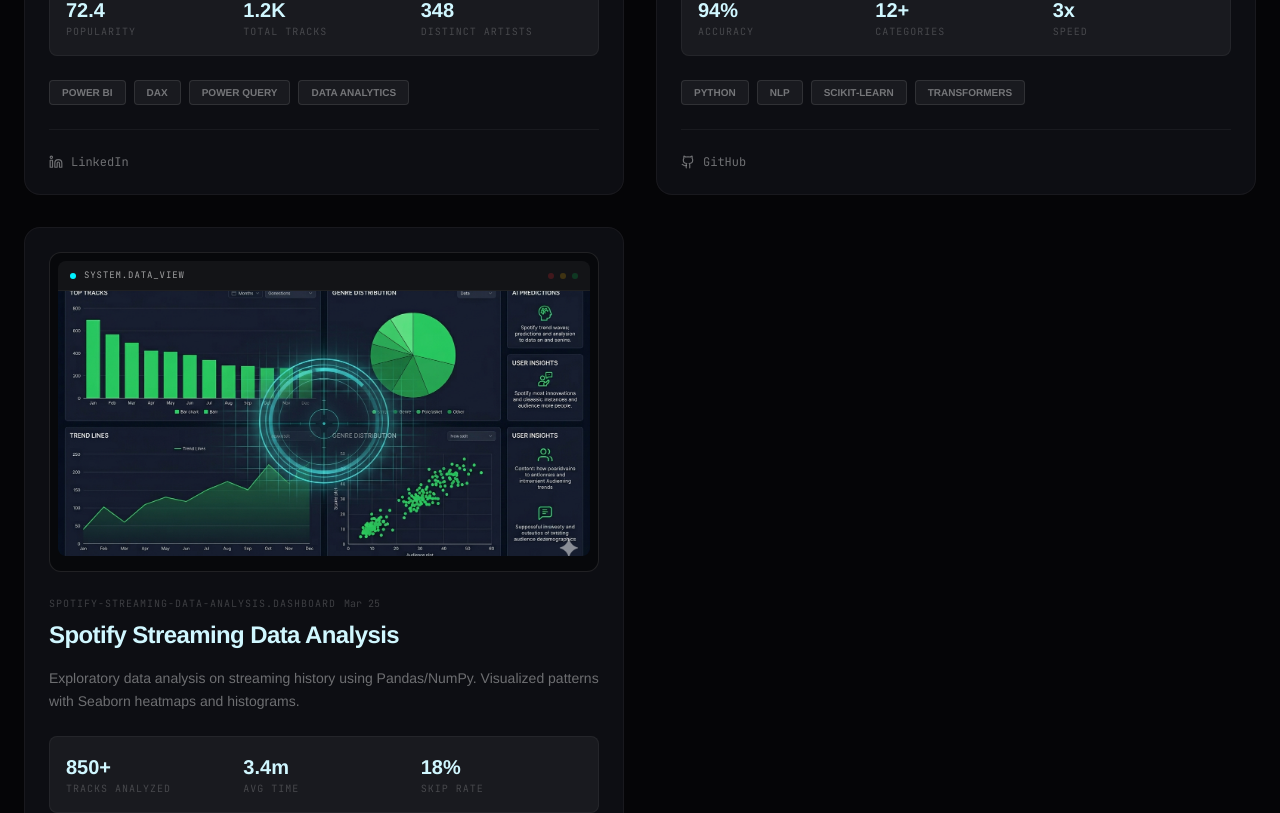
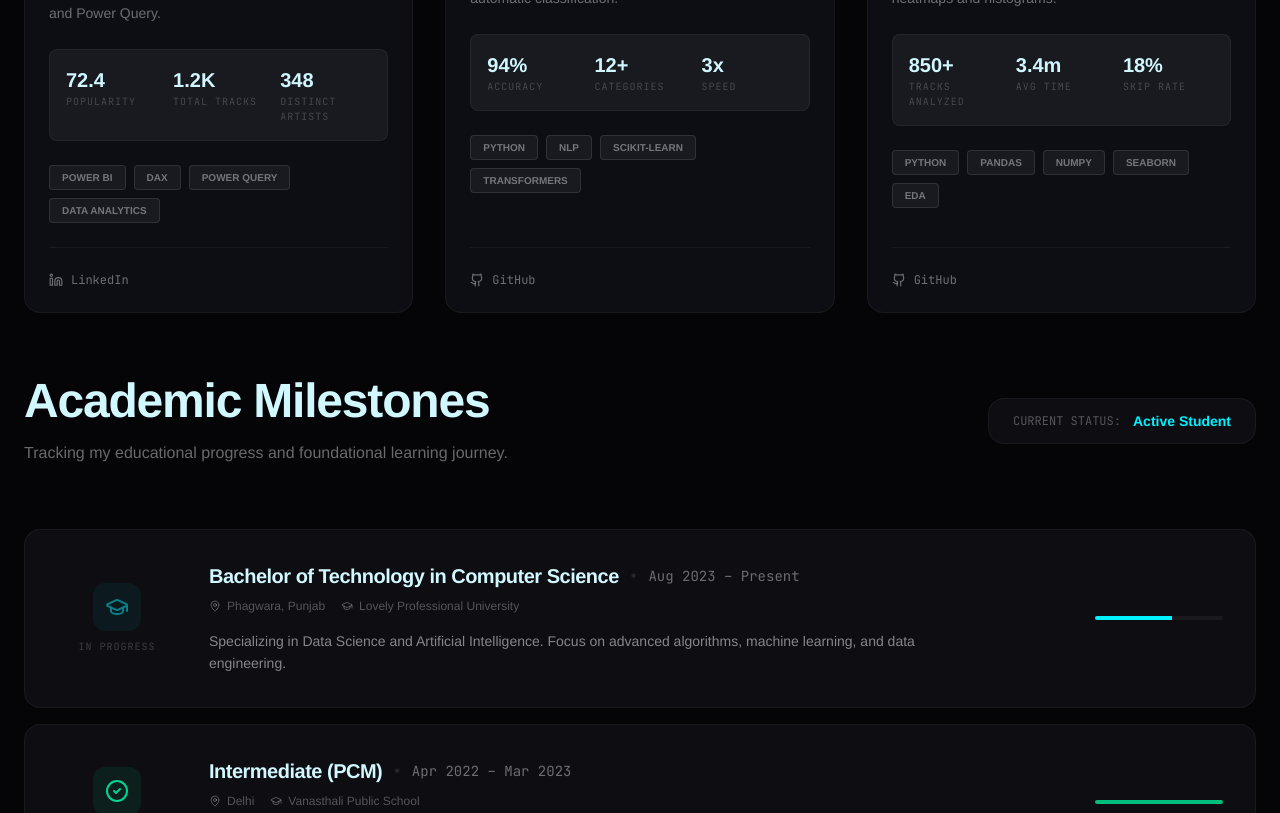
Before and after one commit to shivanibhoj/portfolio101, a React (Vite) app: page / in a window 1280 px wide. Shown: the part 4020-4833 px from the top of the page. Built offline with nearby package versions, Linux system fonts and the light colour scheme.

Commit message:
Adjust grid layout and hover effect in Projects component

```diff
--- a/src/components/Projects.tsx
+++ b/src/components/Projects.tsx
@@ -138,14 +138,15 @@
           <h2 className="section-title mb-0">Projects</h2>
         </div>
 
-        <div className="grid lg:grid-cols-2 gap-8">
+        <div className="grid grid-cols-1 md:grid-cols-2 lg:grid-cols-3 gap-8 grid-auto-rows-fr">
           {projects.map((project, idx) => (
             <motion.div
               key={idx}
               initial={{ opacity: 0, y: 30 }}
               whileInView={{ opacity: 1, y: 0 }}
               viewport={{ once: true }}
-              whileHover={{ y: -10 }}
+              whileHover={{ y: -5 }}
+              transition={{ type: "spring", stiffness: 300, damping: 20 }}
               className="dashboard-card p-6 flex flex-col gap-6 group relative overflow-hidden"
             >
               {/* Data Pulse Effect */}
```
